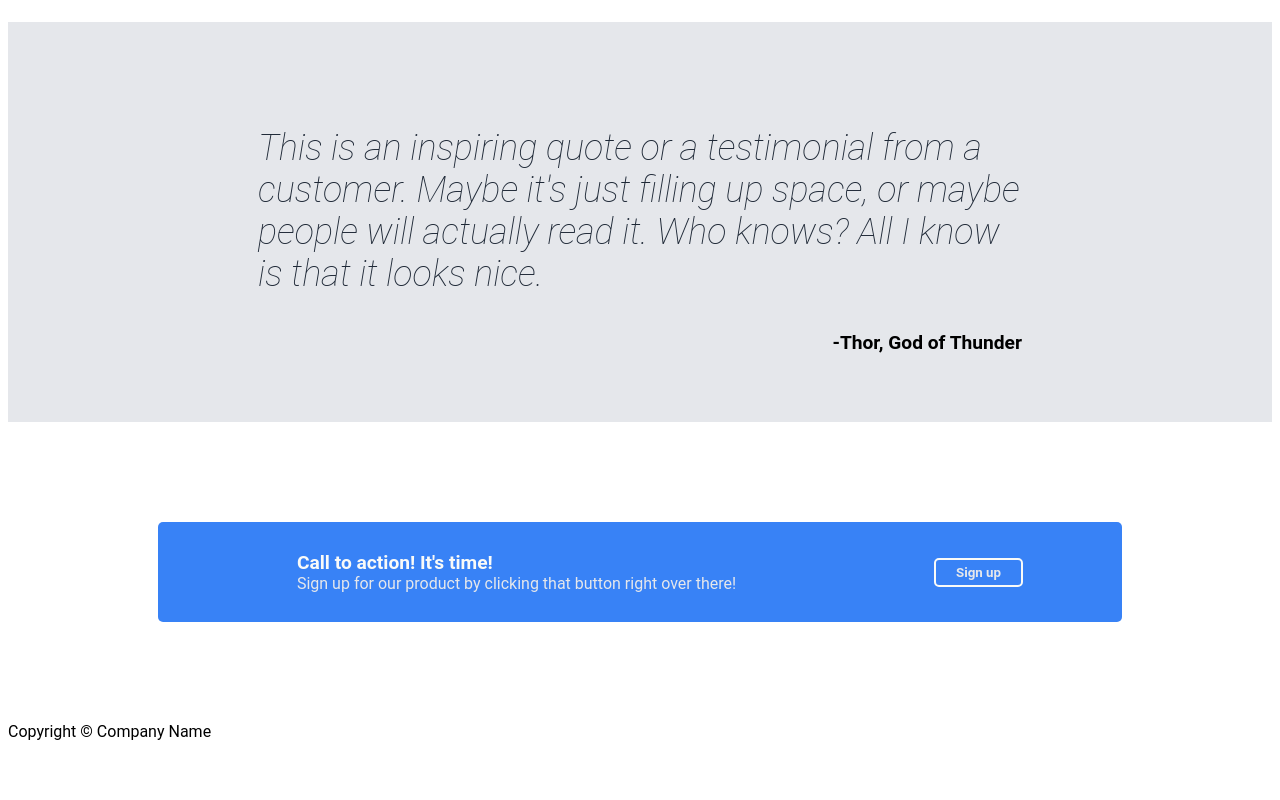
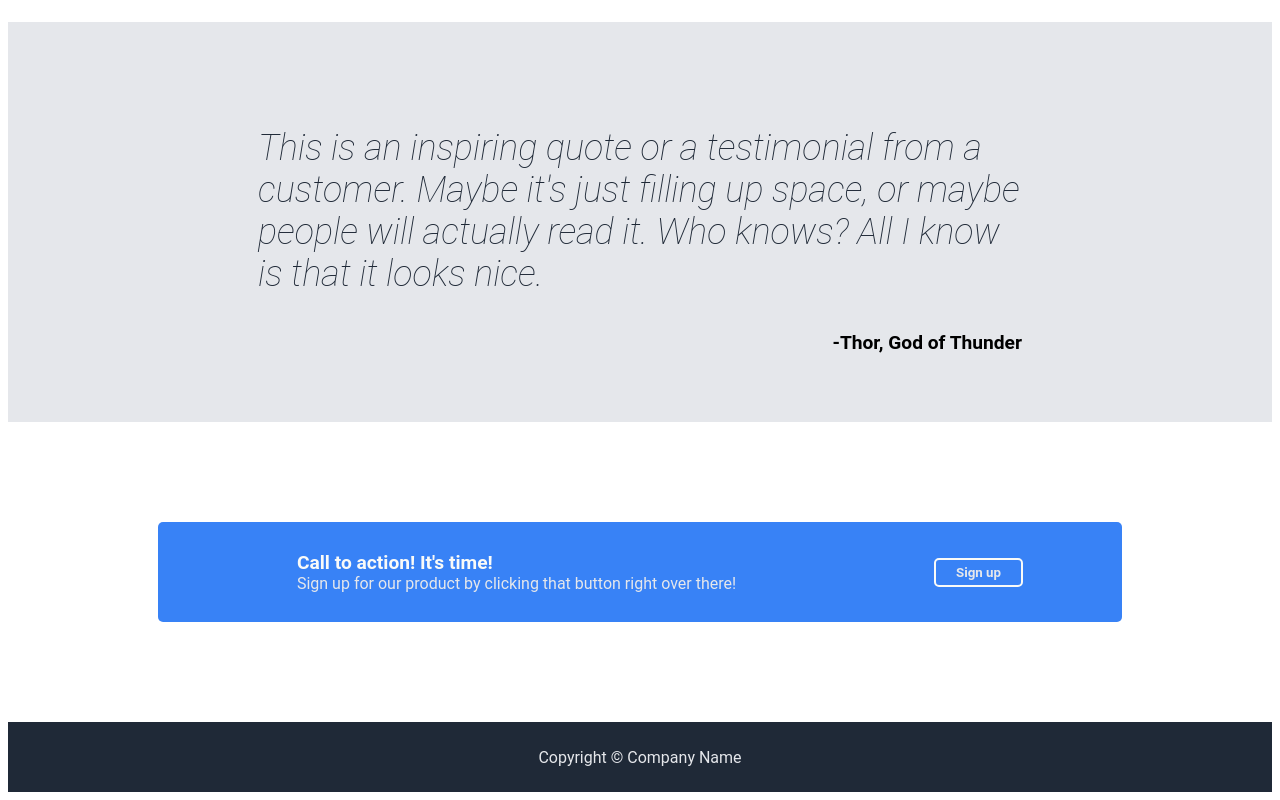
Before and after one commit to ninmedium/flex_landing_page_2, a plain HTML site: page index.html in a window 1280 px wide. Shown: the part 839-1639 px from the top of the page. Before the commit the page ends 1588 px from the top, so only its background shows below. Drawn offline with Linux system fonts and the light colour scheme.

Commit message:
complete CSS for footer

```diff
--- a/styles.css
+++ b/styles.css
@@ -160,3 +160,12 @@ li {
     padding: 5px 20px;
     font-weight: 700;
 }
+
+.footer {
+    background-color: #1f2937;
+    height: 70px;
+    color: #e5e7eb;
+    display: flex;
+    justify-content: center;
+    align-items: center;
+}
```
